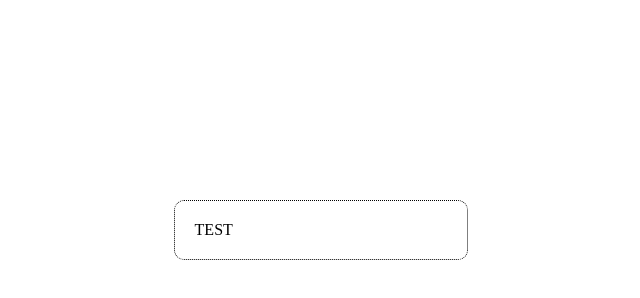
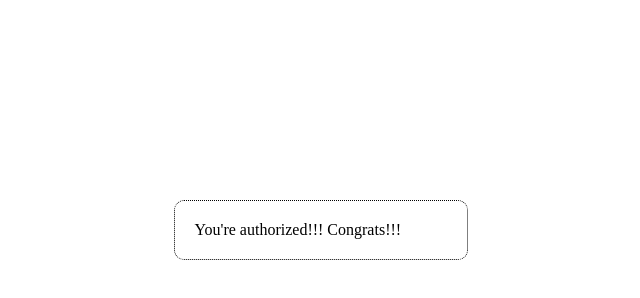
Before and after one commit to Kerey-pharm/kerey-scala-mongo, a plain HTML site: page web/pages/auth/index.html in a window 1280 px wide. Shown: the whole page, without its empty margins (319-959 px from the left). Drawn offline with Linux system fonts and the light colour scheme.

Commit message:
replacing files for ui

```diff
--- a/web/pages/index.html
+++ b/web/pages/auth/index.html
@@ -15,7 +15,8 @@
 <body>
 
 <div class="form">
-    TEST
+    You're authorized!!!
+    Congrats!!!
 </div>
 
 </body>
```
Also changed, not shown: web/pages/public/error.html (added, +12 -0 lines), web/pages/public/login.html (renamed from web/pages/login.html), web/pages/public/register.html (renamed from web/pages/register.html), 1 other file.
